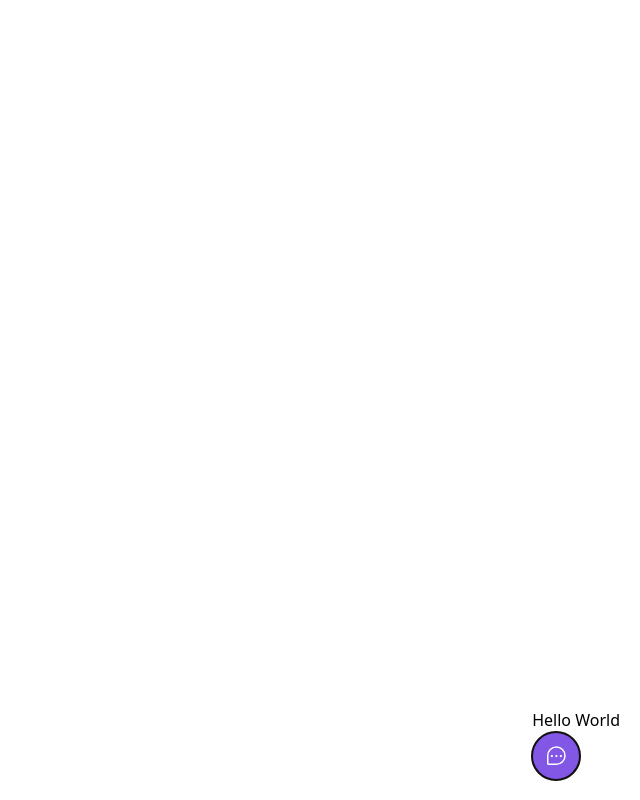
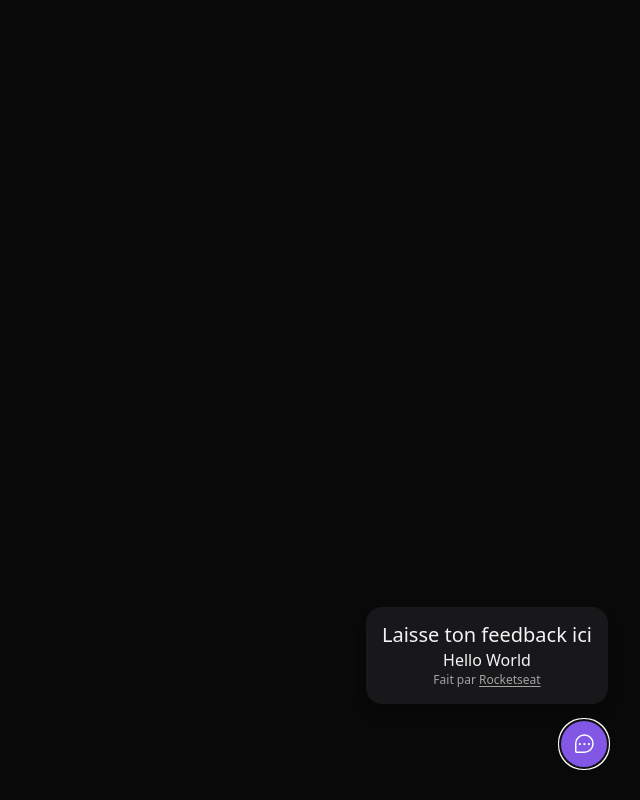
Before and after one commit to mitaksim1/widget-frontend, a React (Vite) app: page / in a window 1280 px wide. Both pictures are taken after a click on the button "Feedback". Shown: the whole page, without its empty margins (640-1280 px from the left). Built offline with nearby package versions, Linux system fonts and the light colour scheme.

Commit message:
Composant WidgetForm

```diff
--- a/src/components/Widget.tsx
+++ b/src/components/Widget.tsx
@@ -1,10 +1,13 @@
 import { ChatTeardropDots } from 'phosphor-react';
 import { Popover } from '@headlessui/react';
+import { WidgetForm } from './WidgetForm';
 
 export function Widget() {
     return (
-        <Popover className="absolute bottom-5 right-5">
-            <Popover.Panel>Hello World</Popover.Panel>
+        <Popover className="absolute bottom-4 right-4 md:bottom-8 md:right-8 flex flex-col items-end">
+            <Popover.Panel>
+                <WidgetForm />
+            </Popover.Panel>
 
             {/* group : permet de préciser que tous les éléments de button font partie d'un groupe */}
             <Popover.Button className='bg-brand-500 rounded-full px-3 h-12 text-white flex items-center group'>
--- /dev/null
+++ b/src/components/WidgetForm.tsx
@@ -0,0 +1,16 @@
+export function WidgetForm() {
+    return (
+        // w-[calc(100vw-2rem)] md:w-auto : aide à la responsivité de la page, si taille de l'écran à partir de médium laisser la taille auto sinon laisser une marge de 2rem
+        <div className="bg-zinc-900 p-4 relative rounded-2xl mb-4 flex flex-col items-center shadow-lg w-[calc(100vw-2rem)] md:w-auto">
+            <header>
+                <span className="text-xl leading-6">Laisse ton feedback ici</span>
+            </header>
+
+            <p>Hello World</p>
+
+            <footer className="text-xs text-neutral-400">
+                Fait par <a className="underline underline-offset-2" href="https://rpcketseat.com.br">Rocketseat</a>
+            </footer>
+        </div>
+    );
+}
--- a/src/global.css
+++ b/src/global.css
@@ -1,3 +1,7 @@
 @tailwind base;
 @tailwind components;
 @tailwind utilities;
+
+body {
+    @apply bg-[#09090A] text-zinc-100;
+}
```
